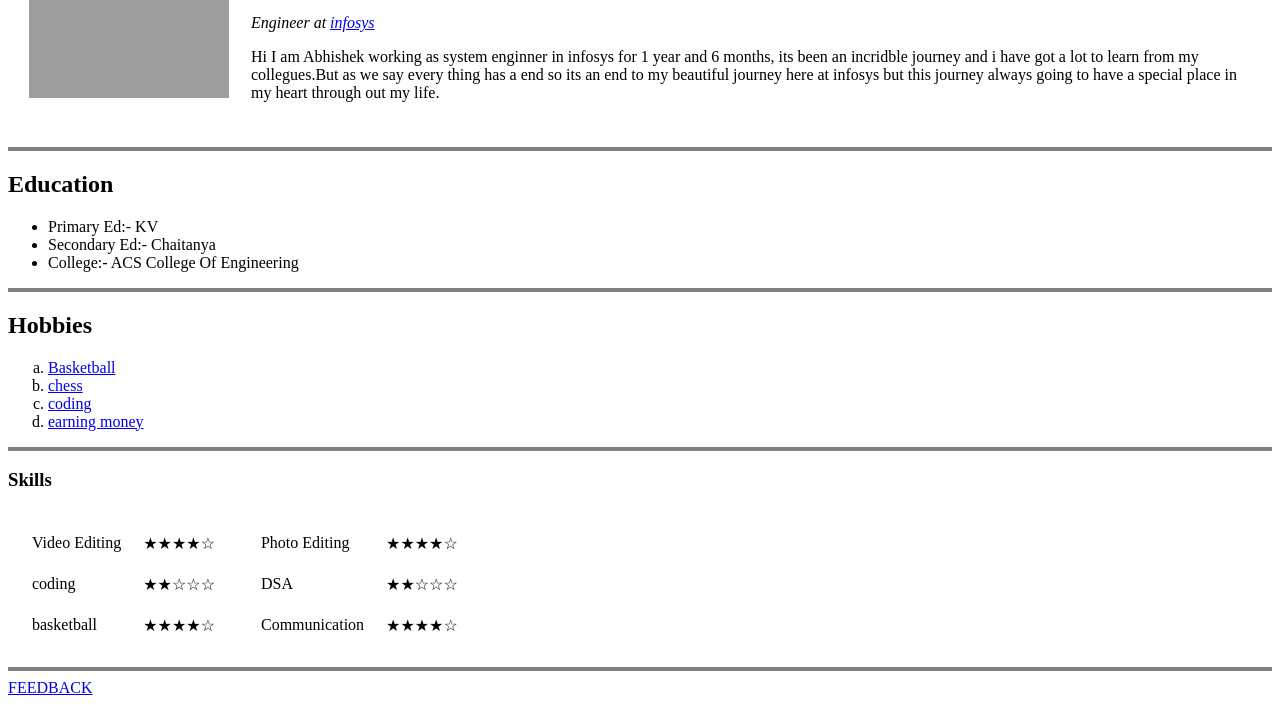
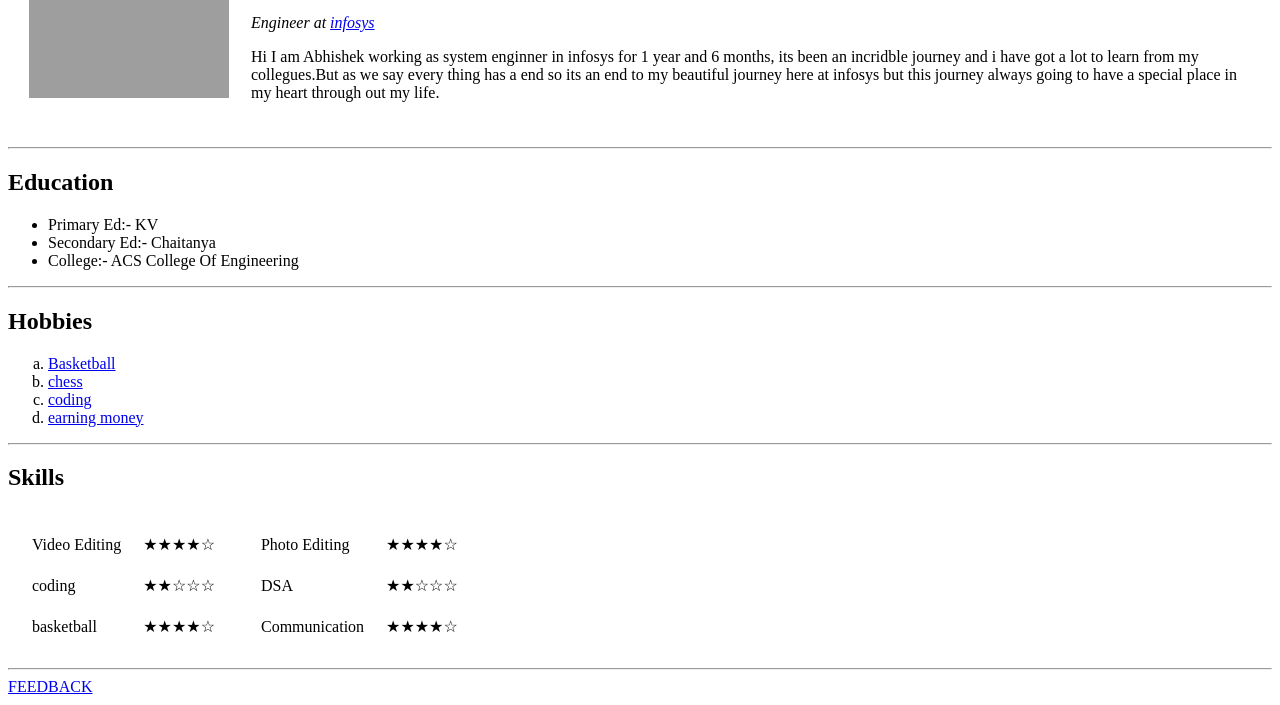
Before and after one commit to Abhishekh202/CV, a plain HTML site: page index.html in a window 1280 px wide. Shown: the part 147-852 px from the top of the page. Drawn offline with Linux system fonts and the light colour scheme; grey boxes are pictures that could not be loaded.

Commit message:
updated_index.html

```diff
--- a/index.html
+++ b/index.html
@@ -3,6 +3,7 @@
     <head>
         <meta charset="UTF-8">
         <title>Abhishek Singh</title>
+        <link rel="stylesheet" href="css\styles.css">
     </head>
     <body>
         <table cellspacing="20">
@@ -22,14 +23,14 @@
             </tr>
         </table>
 
-        <hr size="4" noshade>
+        <hr>
         <h2>Education</h2>
         <ul>
             <li>Primary Ed:- KV</li>
             <li>Secondary Ed:- Chaitanya</li>
             <li>College:- ACS College Of Engineering</li>
         </ul>
-        <hr size="4" noshade>
+        <hr>
         <h2>Hobbies</h2>
         <ol type="a">
             <li><a href="https://en.wikipedia.org/wiki/Basketball">Basketball</a> </li>
@@ -37,8 +38,8 @@
             <li><a href="https://en.wikipedia.org/wiki/Coding">coding</a> </li>
             <li><a href="https://homework-india.com/?gclid=CjwKCAiAmJGgBhAZEiwA1JZolvBT5CvBT32FG_GQ0J6zn131_LuKc47XW9cxm-M6u3tJP_XcpTxYqhoCj0QQAvD_BwE">earning money</a> </li>
         </ol>
-        <hr size="4" noshade>
-        <h3>Skills</h3>
+        <hr>
+        <h2>Skills</h2>
         <table>
             <td>
                 <table cellspacing="20">
@@ -73,7 +74,7 @@
                 </table>
             </td>
         </table>
-        <hr size="4" noshade>
+        <hr>
         <a href="enquiry.html">FEEDBACK</a>
 
     </body>
```
